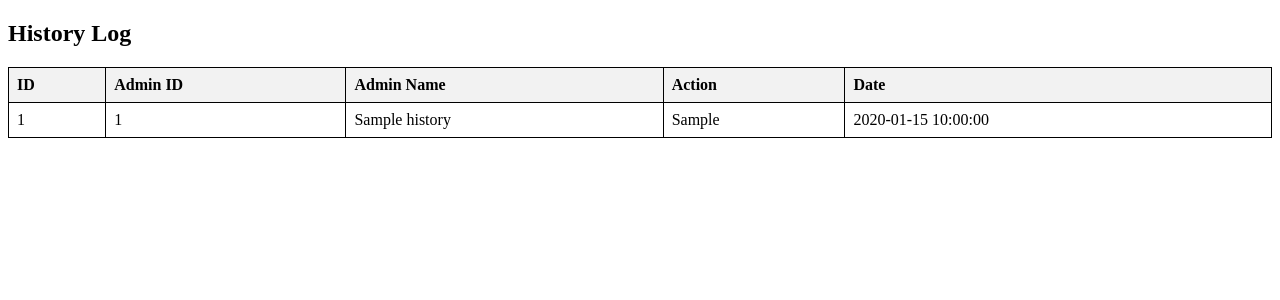
After one commit to kentobi09/Admin_Crud, a PHP site: page /history.php in a window 1280 px wide. The commit adds this page. Shown: the top 300 px of the page. Run offline with PHP 8.4, Linux system fonts and the light colour scheme; tables that the repository leaves empty or names only in its code hold one stand-in row (values such as "Sample post").

```diff
--- a/DICTsystem/addmodal.php
+++ b/DICTsystem/addmodal.php
@@ -76,11 +76,11 @@
                                     <h4 class="section-title"><b>Examination Details</b></h4>
                                     <div class="form-group">
                                         <span> <b>Date of Notification</b></span>
-                                        <input type="text" class="form-control" id="notificationDate" name="date_of_notification" placeholder="mm/dd/yyyy" required>
+                                        <input type="text" class="form-control" id="notificationDate" name="date_of_notification" placeholder="mm/dd/yyyy" autocomplete="off" required>
                                     </div>
                                     <div class="form-group">
                                     <span> <b>Date of Examination</b></span>
-                                        <input type="text" class="form-control" id="examDate" name="date_of_examination" placeholder="mm/dd/yyyy" required>
+                                        <input type="text" class="form-control" id="examDate" name="date_of_examination" placeholder="mm/dd/yyyy" autocomplete="off"required>
                                     </div>
                                     <div class="form-group">
 
--- /dev/null
+++ b/DICTsystem/history.php
@@ -0,0 +1,76 @@
+<?php
+// Database connection details
+$servername = "localhost";
+$username = "root"; // Replace with your MySQL username
+$password = ""; // Replace with your MySQL password
+$dbname = "applicant-records"; // Replace with your database name
+
+// Create connection
+$conn = new mysqli($servername, $username, $password, $dbname);
+
+// Check connection
+if ($conn->connect_error) {
+    die("Connection failed: " . $conn->connect_error);
+}
+
+// SQL query to retrieve history records
+$sql = "SELECT * FROM history";
+
+$result = $conn->query($sql);
+
+?>
+
+<!DOCTYPE html>
+<html lang="en">
+<head>
+    <meta charset="UTF-8">
+    <title>History Log</title>
+    <style>
+        table {
+            width: 100%;
+            border-collapse: collapse;
+            margin-top: 20px;
+        }
+        table, th, td {
+            border: 1px solid black;
+            padding: 8px;
+            text-align: left;
+        }
+        th {
+            background-color: #f2f2f2;
+        }
+    </style>
+</head>
+<body>
+    <h2>History Log</h2>
+    <table>
+        <tr>
+            <th>ID</th>
+            <th>Admin ID</th>
+            <th>Admin Name</th>
+            <th>Action</th>
+            <th>Date</th>
+        </tr>
+        <?php
+        if ($result->num_rows > 0) {
+            while($row = $result->fetch_assoc()) {
+                echo "<tr>";
+                echo "<td>".$row["id"]."</td>";
+                echo "<td>".$row["admin_id"]."</td>";
+                echo "<td>".$row["admin_name"]."</td>";
+                echo "<td>".$row["action_done"]."</td>";
+                echo "<td>".$row["date"]."</td>";
+                echo "</tr>";
+            }
+        } else {
+            echo "<tr><td colspan='5'>No records found</td></tr>";
+        }
+        ?>
+    </table>
+
+    <?php
+    // Close connection
+    $conn->close();
+    ?>
+</body>
+</html>
--- a/DICTsystem/insert.php
+++ b/DICTsystem/insert.php
@@ -1,5 +1,6 @@
 <?php
 try {
+
     $conn = new PDO("mysql:host=localhost;dbname=applicant-records", "root", "");
     $conn->setAttribute(PDO::ATTR_ERRMODE, PDO::ERRMODE_EXCEPTION);
 
@@ -27,6 +28,7 @@ try {
         } else {
             $applicant_form = null;
         }
+
 
         $sql = "INSERT INTO applicantrecord (firstname, middlename, lastname, sex, province, exam_venue, date_of_examination, date_of_notification, proctor, status, applicant_form, contact_number, email_address)
                 VALUES (:firstname, :middlename, :lastname, :sex, :province, :exam_venue, :date_of_examination, :date_of_notification, :proctor, :status, :applicant_form, :contact_number, :email_address)";
@@ -70,8 +72,9 @@ try {
 
         // Commit transaction
         $conn->commit();
+        $addapplicant=$firstname.' '.$middlename.' '.$lastname;
+        include('addrecord.php');
 
-        // Redirect after successful insertion
         header("Location: table-records.php");
         exit();
     }
@@ -80,3 +83,4 @@ try {
     $conn->rollBack();
     echo "Error: " . $e->getMessage();
 }
+?>
--- a/DICTsystem/table-records.php
+++ b/DICTsystem/table-records.php
@@ -420,5 +420,7 @@ try {
         </nav>
 
         <a href="logout.php">Logout</a>
+        <a href="history.php">History</a>
+
   </body>
 </html>
--- a/DICTsystem/update.php
+++ b/DICTsystem/update.php
@@ -25,6 +25,7 @@ if ($_SERVER["REQUEST_METHOD"] == "POST") {
     $dsn = 'mysql:host=localhost;dbname=applicant-records';
     $username = 'root';
     $password = '';
+
 
     try {
         $pdo = new PDO($dsn, $username, $password);
@@ -95,7 +96,8 @@ if ($_SERVER["REQUEST_METHOD"] == "POST") {
 
         // Execute update for applicantscore table
         $stmtApplicantScore->execute();
-
+        $editapplicant = $fname.' '.$mname.' '. $lname;
+        include('addrecord.php');
         // Redirect back to the previous page with success message
         header("Location: table-records.php");
         exit();
```
Also changed, not shown: DICTsystem/addrecord.php (added, +72 -0 lines), DICTsystem/delete.php (+22 -0 lines), DICTsystem/editmodal.php (+3 -35 lines).
